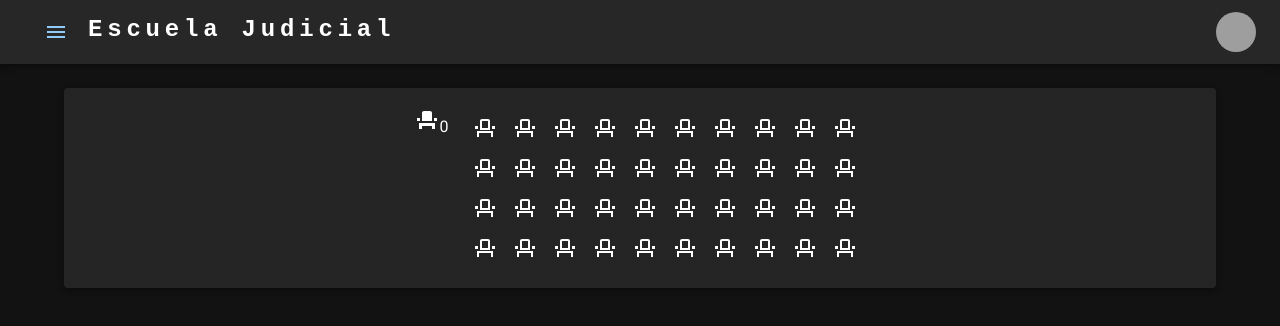
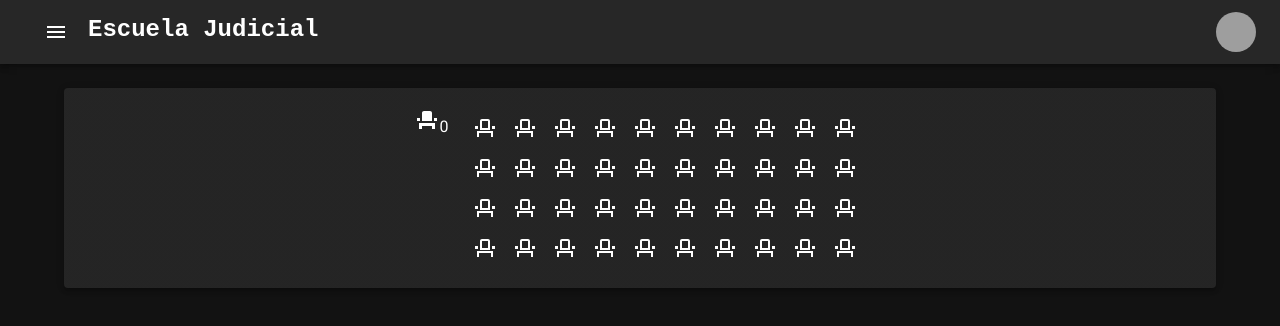
Before and after one commit to asblazquez/prueba_escuela_judicial, a React (Vite) app: page /Asientos in a window 1280 px wide. Shown: the top 326 px of the page. Built offline with nearby package versions, Linux system fonts and the light colour scheme; grey boxes are pictures that could not be loaded.

Commit message:
Correccion erroes

```diff
--- a/src/components/AppBar.jsx
+++ b/src/components/AppBar.jsx
@@ -15,8 +15,6 @@ import Drawer from '@mui/material/Drawer';
 import { Link } from 'react-router-dom';
 import LateralMenu from './LateralMenu';
 import { Divider } from '@mui/material';
-
-const pages = ['Home', 'Formulario', 'Asientos', 'Tabla'];
 const settings = ['Perfil', 'Cerrar sesión', 'Ajustes'];
 
 function AppBarCoponent() {
@@ -118,7 +116,7 @@ function AppBarCoponent() {
         <Toolbar disableGutters>
           <Box sx={{ flexGrow: 1, display: 'flex' }}>
             <Fragment key={'left'}>
-              <Button onClick={() => { setAnchordLateralMenu(true) }}>
+              <Button sx={{color: 'white'}}>
                 <MenuIcon />
               </Button>
                 <Drawer
@@ -128,7 +126,7 @@ function AppBarCoponent() {
                 <Typography mt={3} variant='h6' sx={{padding: '0.25rem', paddingLeft: '0.5rem', color: 'grey'}}>REI Europa</Typography>
                 <Divider />
                 <LateralMenu tittle='Cursos Formacion' options={optionsCursosFormacion} />
-                <MenuItem component={Link} to='visitasInstitucionales'>Visitas Intitucionales</MenuItem>
+                <MenuItem component={Link} to='visitasInstitucionales' onClick={() => {}}>Visitas Intitucionales</MenuItem>
                 <MenuItem component={Link} to='intercambioAutoridadesJudiciales'>Intercambio de autoridades judiciales</MenuItem>
                 <Typography mt={3} variant='h6' sx={{padding: '0.25rem', paddingLeft: '0.5rem', color: 'grey'}}>REI Iberoamericana</Typography>
                 <Divider />
@@ -138,6 +136,11 @@ function AppBarCoponent() {
                 <Divider />
                 <Typography mt={3} variant='h6' sx={{padding: '0.25rem', paddingLeft: '0.5rem', color: 'grey'}}>Entrega de Despachos</Typography>
                 <LateralMenu tittle='Entrega Despachos' options={optionsEntregaDespachos} />
+                <Divider />
+                <Typography mt={3} variant='h6' sx={{padding: '0.25rem', paddingLeft: '0.5rem', color: 'grey'}}>Pruebas</Typography>
+                <MenuItem component={Link} to='tabla'>Tabla</MenuItem>
+                <MenuItem component={Link} to='asientos'>Asientos</MenuItem>
+                <MenuItem component={Link} to='formulario'>Formulario</MenuItem>
               </Drawer>
             </Fragment>
             <Box>
@@ -147,13 +150,12 @@ function AppBarCoponent() {
                 component="a"
                 href="/"
                 sx={{
-                  mr: 2,
                   flexGrow: 1,
                   fontFamily: 'monospace',
                   fontWeight: 700,
-                  letterSpacing: '.3rem',
                   color: 'inherit',
                   textDecoration: 'none',
+                  display: { xs: 'none', md: 'flex' }
                 }}>
                 Escuela Judicial
               </Typography>
```
